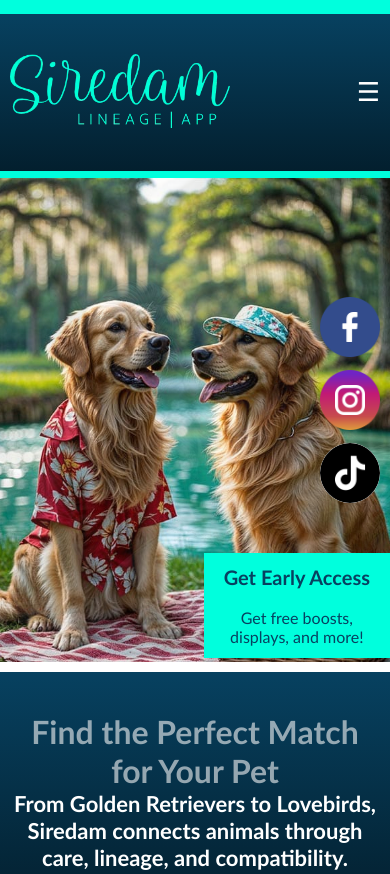
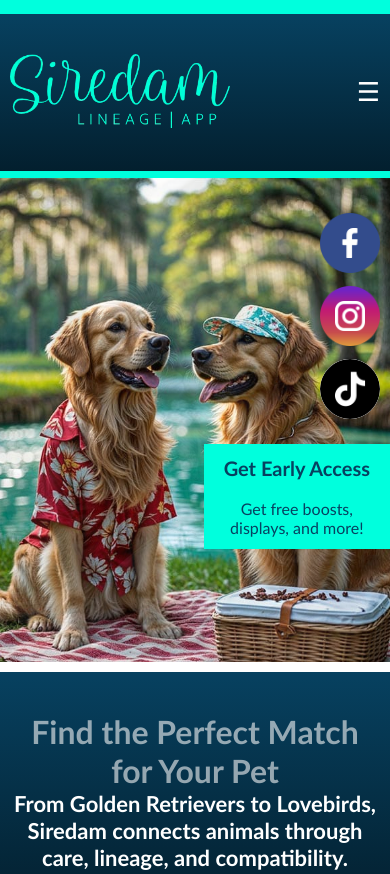
Before and after one commit to JuniorVieiraDev/lp, a plain HTML site: page index.html in a window 390 px wide. Shown: the top 874 px of the page. Drawn offline with Linux system fonts and the light colour scheme; files that its build step writes are made by us from their sources.

Commit message:
Add files via upload

```diff
--- a/styles/style.css
+++ b/styles/style.css
@@ -243,7 +243,7 @@ p {
     gap: 10px 50px;
 }
 
-.how > .container > div {
+.how>.container>div {
     padding: 0 10px;
 }
 
@@ -488,7 +488,7 @@ footer a {
         width: 100%;
         height: 100%;
         object-fit: cover;
-    object-position:  center;
+        object-position: center;
         z-index: 99;
     }
 }
@@ -508,6 +508,18 @@ footer a {
 
     .who-img-3 {
         top: -80px;
+    }
+}
+
+@media (max-width: 768px) {
+
+    .cta-link {
+        padding: 12px 20px;
+        bottom: 35%;
+    }
+
+    .sociais {
+        bottom: 50%;
     }
 }
 
@@ -562,10 +574,6 @@ footer a {
         content: none;
     }
 
-    .cta-link {
-        padding: 12px 20px;
-    }
-
     .cta-link strong {
         font-size: 20px;
     }
```
Also changed, not shown: scripts/script.js (line endings or trailing spaces). Lines whose indentation alone changed are shown as unchanged.
